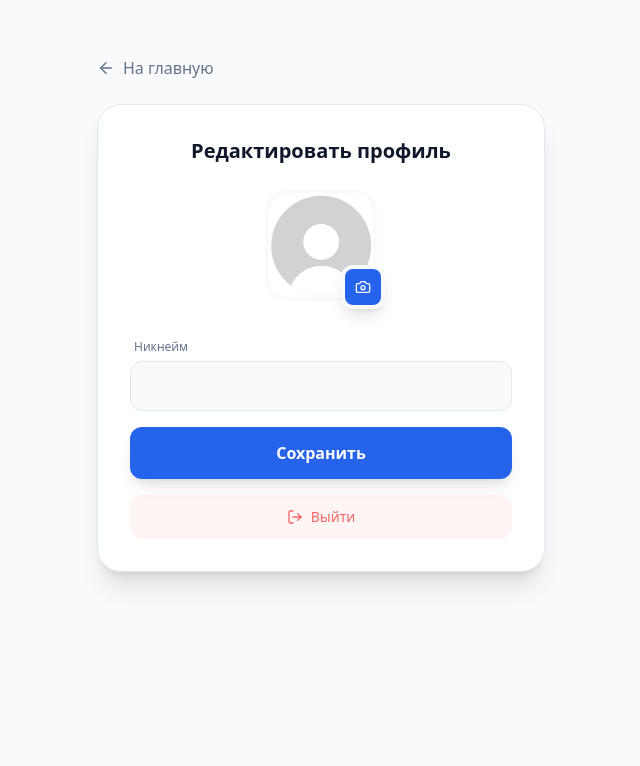
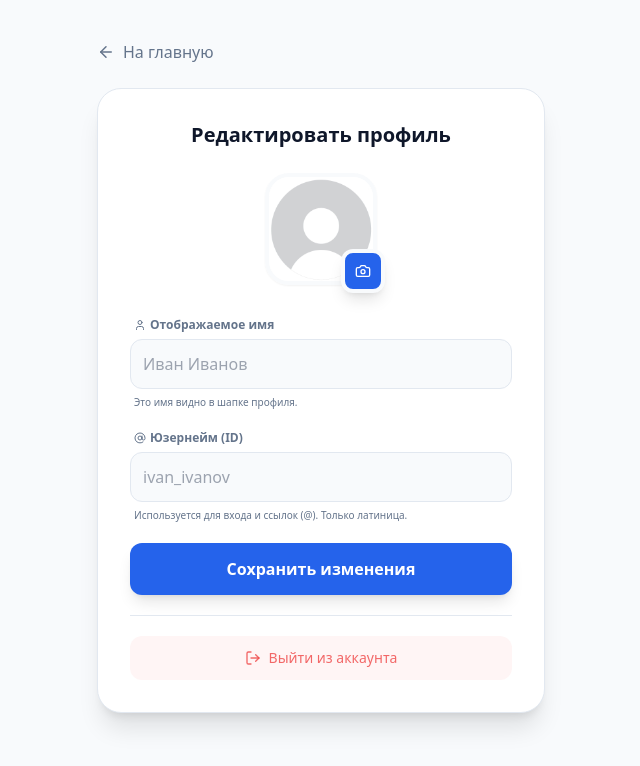
Before and after one commit to Player812185/playerlink, a Next.js app: page /settings in a window 1280 px wide. Shown: the top 766 px of the page, without its empty margins (319-959 px from the left). Built offline with nearby package versions, Linux system fonts and the light colour scheme; no server answers.

Commit message:
представляете меняя атабражаемае имя менялся юзернейм!!!

```diff
--- a/app/settings/page.tsx
+++ b/app/settings/page.tsx
@@ -2,11 +2,16 @@
 import { useState, useEffect } from 'react'
 import { supabase } from '@/utils/supabase'
 import Link from 'next/link'
-import { ArrowLeft, Camera, LogOut } from 'lucide-react'
+import { ArrowLeft, Camera, LogOut, User, AtSign, Loader2 } from 'lucide-react'
 
 export default function Settings() {
     const [loading, setLoading] = useState(true)
+    const [saving, setSaving] = useState(false)
+
+    // Два отдельных состояния
     const [username, setUsername] = useState('')
+    const [fullName, setFullName] = useState('')
+
     const [avatarUrl, setAvatarUrl] = useState('')
     const [userId, setUserId] = useState<string | null>(null)
 
@@ -20,9 +25,15 @@ export default function Settings() {
         const { data: { user } } = await supabase.auth.getUser()
         if (user) {
             setUserId(user.id)
-            const { data } = await supabase.from('profiles').select('*').eq('id', user.id).single()
+            const { data } = await supabase
+                .from('profiles')
+                .select('username, full_name, avatar_url') // Запрашиваем оба поля
+                .eq('id', user.id)
+                .single()
+
             if (data) {
                 setUsername(data.username || '')
+                setFullName(data.full_name || '') // Заполняем имя
                 setAvatarUrl(data.avatar_url || '')
             }
         }
@@ -31,40 +42,73 @@ export default function Settings() {
 
     const updateProfile = async () => {
         if (!userId) return
-        const { error } = await supabase.from('profiles').update({ username, avatar_url: avatarUrl }).eq('id', userId)
-        if (!error) alert('Настройки сохранены')
-        else alert('Ошибка')
+
+        // Валидация юзернейма
+        if (username.length < 3) return alert('Юзернейм слишком короткий!')
+
+        setSaving(true)
+
+        try {
+            const updates = {
+                username: username,     // Технический ник (для ссылок @)
+                full_name: fullName,    // Отображаемое имя (Иван Иванов)
+                avatar_url: avatarUrl,
+                updated_at: new Date().toISOString(),
+            }
+
+            const { error } = await supabase
+                .from('profiles')
+                .update(updates)
+                .eq('id', userId)
+
+            if (error) {
+                // Ошибка уникальности (код 23505 в Postgres)
+                if (error.code === '23505') alert('Этот юзернейм уже занят!')
+                else throw error
+            } else {
+                alert('Профиль обновлен!')
+            }
+        } catch (error: any) {
+            alert('Ошибка обновления: ' + error.message)
+        } finally {
+            setSaving(false)
+        }
     }
 
     const uploadAvatar = async (event: any) => {
         try {
             if (!event.target.files || event.target.files.length === 0) return
 
+            setSaving(true)
             const file = event.target.files[0]
             const fileExt = file.name.split('.').pop()
-            // Генерируем чистое имя файла (только латиница и цифры), чтобы избежать проблем с кодировкой
             const randomString = Math.random().toString(36).substring(7)
             const filePath = `${userId}-${Date.now()}-${randomString}.${fileExt}`
 
             const { error: uploadError } = await supabase.storage
                 .from('avatars')
-                .upload(filePath, file, { upsert: true }) // <--- ВАЖНО: upsert: true
+                .upload(filePath, file, { upsert: true })
 
             if (uploadError) throw uploadError
 
             const { data } = supabase.storage.from('avatars').getPublicUrl(filePath)
             setAvatarUrl(data.publicUrl)
-        } catch (error: any) { // Добавьте :any или :Error
-            alert('Ошибка загрузки картинки: ' + error.message)
-            console.log(error)
+        } catch (error: any) {
+            alert('Ошибка загрузки: ' + error.message)
+        } finally {
+            setSaving(false)
         }
     }
 
-    if (loading) return <div className="min-h-screen bg-background flex items-center justify-center text-primary">...</div>
+    if (loading) return (
+        <div className="min-h-screen bg-background flex items-center justify-center text-primary">
+            <Loader2 className="animate-spin" />
+        </div>
+    )
 
     return (
         <div className="min-h-screen bg-background text-foreground p-4 font-sans">
-            <div className="max-w-md mx-auto mt-10">
+            <div className="max-w-md mx-auto mt-6">
                 <Link href="/" className="inline-flex items-center text-muted-foreground hover:text-foreground mb-6 transition">
                     <ArrowLeft size={18} className="mr-2" /> На главную
                 </Link>
@@ -72,36 +116,67 @@ export default function Settings() {
                 <div className="bg-card p-8 rounded-3xl border border-border shadow-xl">
                     <h1 className="text-xl font-bold mb-6 text-center">Редактировать профиль</h1>
 
+                    {/* Аватар */}
                     <div className="flex flex-col items-center mb-8 relative group w-fit mx-auto">
                         <div className="relative w-28 h-28">
                             <img
                                 src={avatarUrl || PLACEHOLDER_IMG}
-                                className="w-full h-full rounded-3xl object-cover border-4 border-background"
+                                className="w-full h-full rounded-3xl object-cover border-4 border-background shadow-sm"
                                 onError={(e) => e.currentTarget.src = PLACEHOLDER_IMG}
                             />
                             <label className="absolute -bottom-2 -right-2 bg-primary p-2.5 rounded-xl cursor-pointer hover:bg-primary/90 transition shadow-lg text-primary-foreground border-4 border-background">
-                                <Camera size={16} />
-                                <input type="file" onChange={uploadAvatar} className="hidden" accept="image/*" />
+                                {saving ? <Loader2 size={16} className="animate-spin" /> : <Camera size={16} />}
+                                <input type="file" onChange={uploadAvatar} className="hidden" accept="image/*" disabled={saving} />
                             </label>
                         </div>
                     </div>
 
-                    <div className="space-y-4">
-                        <div className="space-y-1">
-                            <label className="text-xs text-muted-foreground ml-1">Никнейм</label>
+                    <div className="space-y-5">
+
+                        {/* Поле 1: Отображаемое имя */}
+                        <div className="space-y-1.5">
+                            <label className="text-xs font-semibold text-muted-foreground ml-1 flex items-center gap-1">
+                                <User size={12} /> Отображаемое имя
+                            </label>
+                            <input
+                                value={fullName}
+                                onChange={(e) => setFullName(e.target.value)}
+                                placeholder="Иван Иванов"
+                                className="w-full bg-background border border-border p-3 rounded-xl focus:outline-none focus:border-primary focus:ring-1 focus:ring-primary transition"
+                            />
+                            <p className="text-[10px] text-muted-foreground ml-1">Это имя видно в шапке профиля.</p>
+                        </div>
+
+                        {/* Поле 2: Юзернейм */}
+                        <div className="space-y-1.5">
+                            <label className="text-xs font-semibold text-muted-foreground ml-1 flex items-center gap-1">
+                                <AtSign size={12} /> Юзернейм (ID)
+                            </label>
                             <input
                                 value={username}
-                                onChange={(e) => setUsername(e.target.value)}
-                                className="w-full bg-background border border-border p-3 rounded-xl focus:outline-none focus:border-primary transition"
+                                // Строгая фильтрация: только латиница, цифры, _
+                                onChange={(e) => setUsername(e.target.value.toLowerCase().replace(/[^a-z0-9_]/g, ''))}
+                                placeholder="ivan_ivanov"
+                                className="w-full bg-background border border-border p-3 rounded-xl focus:outline-none focus:border-primary focus:ring-1 focus:ring-primary transition"
                             />
+                            <p className="text-[10px] text-muted-foreground ml-1">Используется для входа и ссылок (@). Только латиница.</p>
                         </div>
 
-                        <button onClick={updateProfile} className="w-full bg-primary text-primary-foreground font-semibold p-3.5 rounded-xl hover:bg-primary/90 transition shadow-lg shadow-primary/20 mt-2">
-                            Сохранить
+                        <button
+                            onClick={updateProfile}
+                            disabled={saving}
+                            className="w-full bg-primary text-primary-foreground font-semibold p-3.5 rounded-xl hover:bg-primary/90 transition shadow-lg shadow-primary/20 mt-4 flex items-center justify-center gap-2"
+                        >
+                            {saving ? <Loader2 className="animate-spin" /> : 'Сохранить изменения'}
                         </button>
 
-                        <button onClick={() => supabase.auth.signOut().then(() => location.href = '/login')} className="w-full flex items-center justify-center gap-2 text-red-500/80 text-sm py-3 hover:text-red-500 bg-red-500/5 hover:bg-red-500/10 rounded-xl transition mt-4">
-                            <LogOut size={16} /> Выйти
+                        <div className="h-px bg-border my-4"></div>
+
+                        <button
+                            onClick={() => supabase.auth.signOut().then(() => location.href = '/login')}
+                            className="w-full flex items-center justify-center gap-2 text-red-500/80 text-sm py-3 hover:text-red-500 bg-red-500/5 hover:bg-red-500/10 rounded-xl transition"
+                        >
+                            <LogOut size={16} /> Выйти из аккаунта
                         </button>
                     </div>
                 </div>
```
